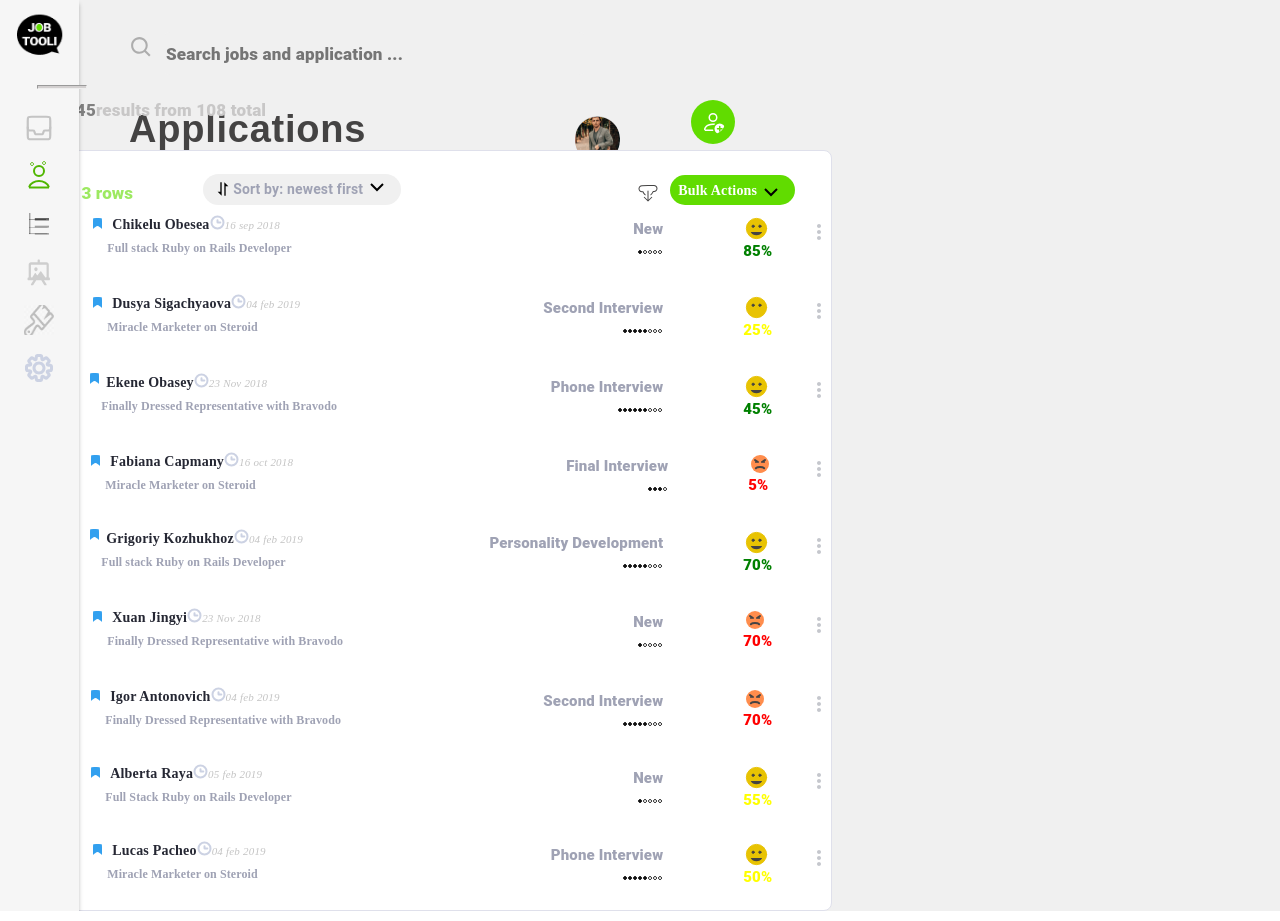
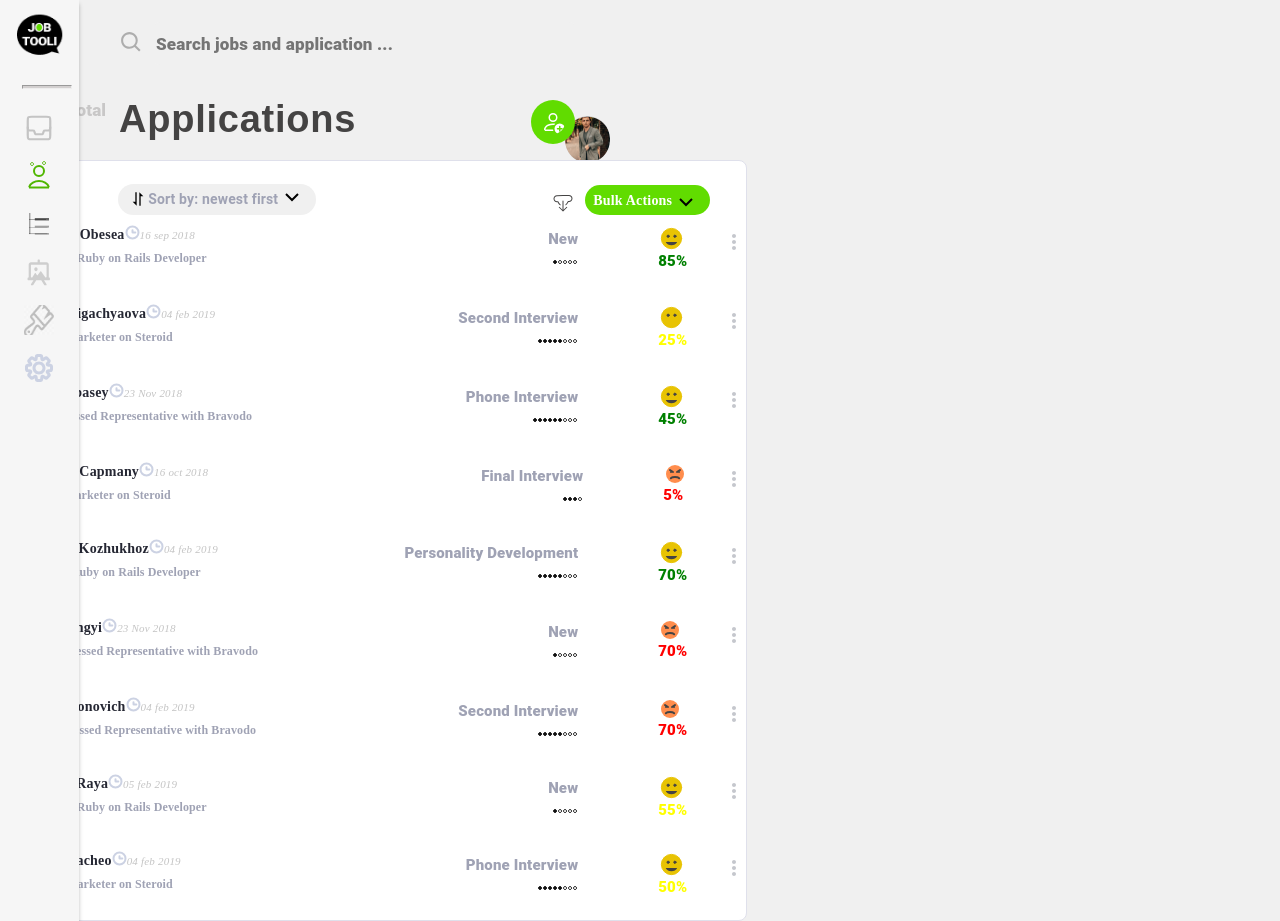
Before and after one commit to Kdixitji/lpt, a React (Create React App) app: page / in a window 1280 px wide. Built offline with nearby package versions, Linux system fonts and the light colour scheme; some icons are missing.

Commit message:
Front-end task

```diff
--- a/src/components/ContentStyles.css
+++ b/src/components/ContentStyles.css
@@ -5,11 +5,15 @@
 }
 
 .search {
-  margin-left: 50px;
+  margin-left: 40px;
 }
 
+.searchx {
+  display: flex;
+  flex-direction: row;
+}
 .search-logo {
-  margin-top: 20px;
+  margin-top: 30px;
   margin-right: 10px;
 }
 
@@ -27,7 +31,7 @@
   font-weight: 900;
   line-height: normal;
   letter-spacing: 0.17px;
-  margin-top: 32px;
+  margin-top: 22px;
 }
 .filter-head h1 {
   display: flex;
@@ -115,7 +119,8 @@ p {
 
 .right {
   display: flex;
-  margin-left: 200px;
+  margin-left: 225px;
+  flex-direction: row;
 }
 
 .sub-head {
@@ -123,7 +128,7 @@ p {
   flex-direction: row;
   justify-content: space-between;
   margin-top: 100px;
-  margin-left: -800px;
+  margin-left: -950px;
 }
 
 .sub-head p {
@@ -189,7 +194,7 @@ p {
 }
 
 .logout {
-  margin: 24px;
+  margin: 30px;
 }
 
 .jobsite {
@@ -214,8 +219,8 @@ p {
   border-radius: 8px;
   border: 1px solid var(--grayscale-divider, #dfe0eb);
   background: var(--grayscale-white, #fff);
-  margin-top: 150px;
-  margin-left: -800px;
+  margin-top: 160px;
+  margin-left: -725px;
 }
 
 .frame-heading {
--- a/src/components/Sidebar.js
+++ b/src/components/Sidebar.js
@@ -10,7 +10,7 @@ const Sidebar = () => {
       <img src={logo} alt="logo" className="mlogo" />
       <div className="sidebar-menu">
         <hr
-          className="line"
+          className="lines"
           style={{ width: "48px", height: "2px", background: "#d3d0d0" }}
         />
         {/* archive icon */}
--- a/src/components/SidebarStyles.css
+++ b/src/components/SidebarStyles.css
@@ -14,7 +14,7 @@
   justify-content: space-between;
 }
 
-.line {
+.lines {
   margin: 10px 0px;
 }
 
```
